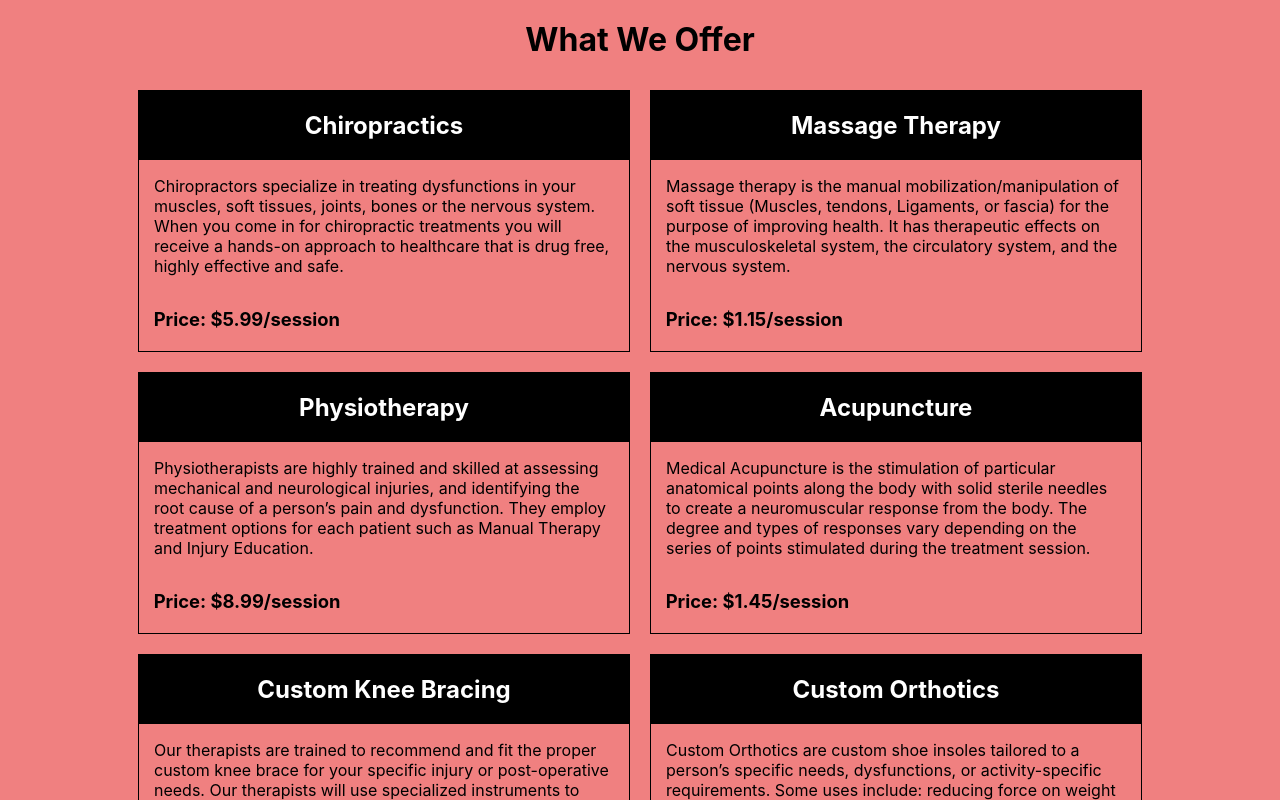
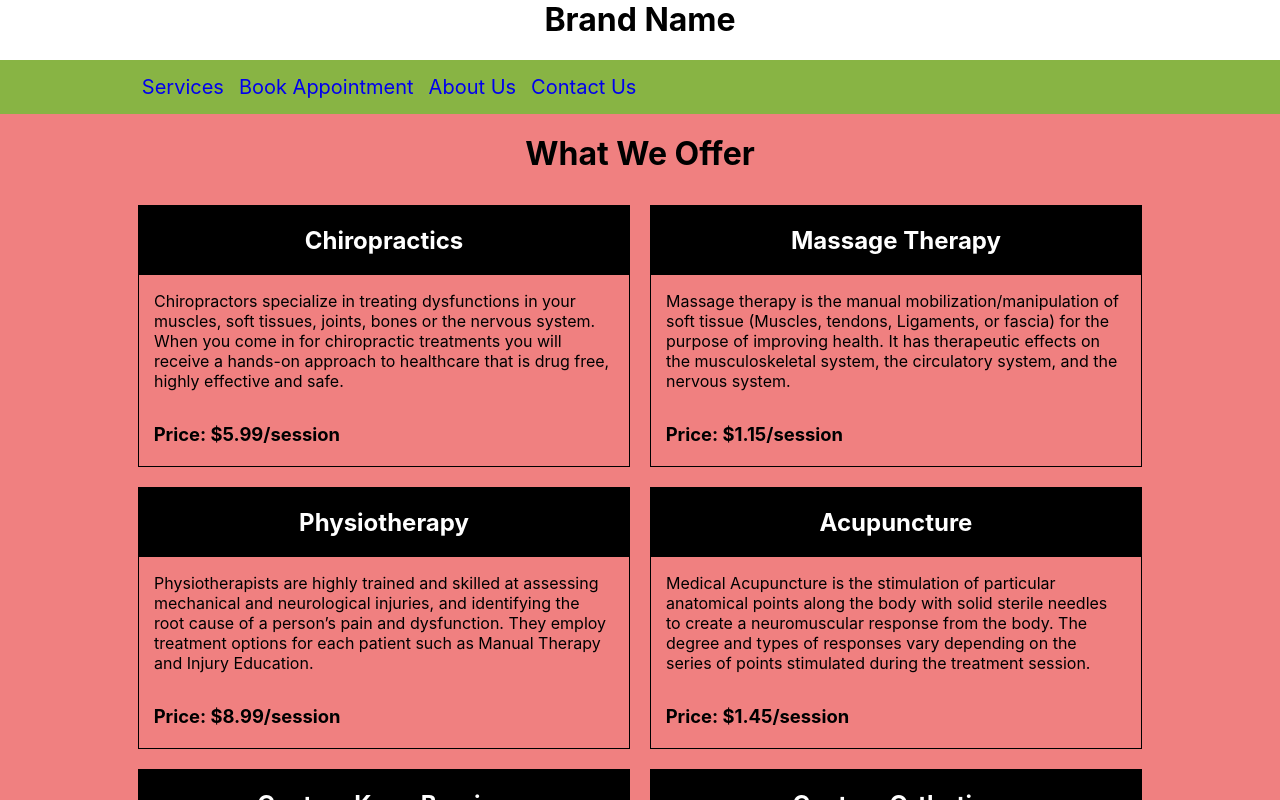
Before and after one commit to jsoon049/3125-L4, a React (Create React App) app: page / in a window 1280 px wide. Shown: the top 800 px of the page. Built offline with nearby package versions, Linux system fonts and the light colour scheme.

Commit message:
Basic header stuff

```diff
--- a/src/App.js
+++ b/src/App.js
@@ -1,14 +1,17 @@
 import React from "react";
-// import { BrowserRouter as Router, Switch, Route } from "react-router-dom";
 import { About } from "./components/About";
 import { Booking } from "./components/Booking";
 import { Contact } from "./components/Contact";
 import { Service } from "./components/Service";
+import { Header } from "./components/Header"
+import { Brand } from "./components/Brand"
 import "./App.css";
 
 function App() {
   return (
     <div className="appContainer" id="appContainer">
+      <Brand />
+      <Header />
       <Service />
       <Booking />
       <About />
--- a/src/components/Booking.css
+++ b/src/components/Booking.css
@@ -32,8 +32,9 @@
 }
 
 .date-time {
-  -webkit-appearance: none;
-  -moz-appearance: none;
+  -webkit-appearance: textfield;
+  -moz-appearance: textfield;
+  min-height: 1em;
 }
 
 @media screen and (min-width: 535px) {
--- a/src/components/Booking.js
+++ b/src/components/Booking.js
@@ -3,7 +3,7 @@ import "./Booking.css";
 
 export const Booking = () => {
   return (
-    <div className="booking">
+    <div className="booking" id="booking">
       <h1>Book an Appointment</h1>
       <div className="booking-wrapper">
         <form method="post" action="" className="booking-form-wrapper">
--- /dev/null
+++ b/src/components/Brand.js
@@ -0,0 +1,9 @@
+import React from 'react'
+
+export const Brand = () => {
+    return (
+        <div>
+            <h1>Brand Name</h1>
+        </div>
+    )
+}
--- a/src/components/Contact.js
+++ b/src/components/Contact.js
@@ -3,7 +3,7 @@ import "./Contact.css";
 
 export const Contact = () => {
   return (
-    <div className="contact">
+    <div className="contact" id="contact">
       <h1>Contact Us</h1>
       <p className="instructions">
         If you have any questions or inquiries about any of our services please
--- /dev/null
+++ b/src/components/Header.css
@@ -0,0 +1,30 @@
+.header {
+    background-color: #88b444;
+    padding: 10px 25px;
+}
+
+.navbar {
+    width: 81%;
+    margin: auto;
+}
+
+.navbar-ul {
+    list-style: none;
+    padding-left: 0;
+    margin: 0;
+}
+
+.navbar-li {
+    display: inline-block;
+    padding: 5px 0;
+}
+
+.links {
+    margin-right: 15px;
+    text-decoration: none;
+    font-size: 1.25em;
+}
+
+.links:hover {
+    opacity: 0.3;
+}
--- /dev/null
+++ b/src/components/Header.js
@@ -0,0 +1,33 @@
+import React from "react";
+import "./Header.css";
+
+export const Header = () => {
+  return (
+    <div className="header">
+      <div className= "navbar">
+        <ul className="navbar-ul">
+          <li className="navbar-li">
+            <a href="/3125-L4/#service" className="links">
+              Services
+            </a>
+          </li>
+          <li className="navbar-li">
+            <a href="/3125-L4/#booking" className="links">
+              Book Appointment
+            </a>
+          </li>
+          <li className="navbar-li">
+            <a href="/3125-L4/#about" className="links">
+              About Us
+            </a>
+          </li>
+          <li className="navbar-li">
+            <a href="/3125-L4/#contact" className="links">
+              Contact Us
+            </a>
+          </li>
+        </ul>
+      </div>
+    </div>
+  );
+};
```
